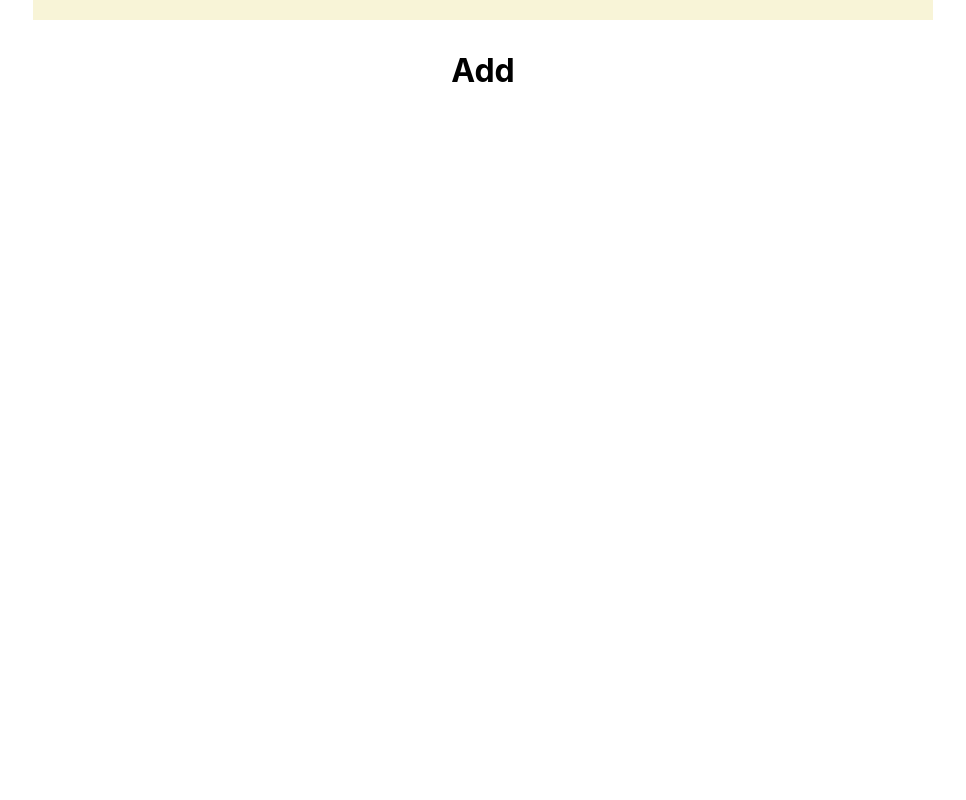
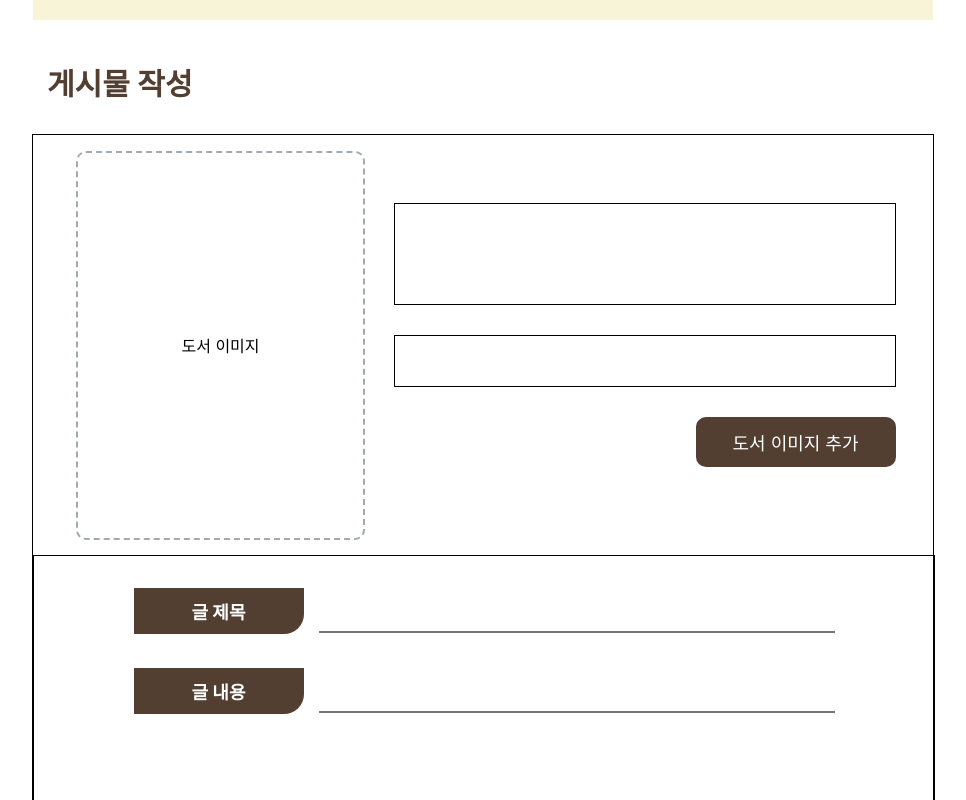
Before and after one commit to Hanghaemini2/mini_project2, a React (Create React App) app: page /add in a window 1280 px wide. Shown: the part 340-1140 px from the top of the page, without its empty margins (157-1123 px from the left). Before the commit the page ends 800 px from the top, so only its background shows below. Built offline with nearby package versions, Linux system fonts and the light colour scheme; a web font is replaced by a local one.

Commit message:
css 이후 페이지 추가

```diff
--- a/src/Add.js
+++ b/src/Add.js
@@ -1,7 +1,37 @@
+import React from "react";
+
 function Add() {
   return (
     <div>
-      <h1>Add</h1>
+      <p className="PageTitle">게시물 작성</p>
+      <div className="Add_allwrap">
+        <div className="Add_topWrap">
+          <div className="ImageAdd_wrap">
+            <div className="ImageAdd_wrap_Guide">
+              도서 이미지
+            </div>
+          </div>
+          <div className="Add_TitleWrap">
+            <div className="Add_BuylinkText">
+
+            </div>
+            <div className="Add_StarPoint">
+
+            </div>
+            <button className="Add_PicButton">도서 이미지 추가</button>
+          </div>
+        </div>
+        <div className="Add_bottomWrap">
+          <div className="Add_TitleText">
+            <span className="Add_Title_sub1"> 글 제목 </span>
+            <input className="Add_Title_Input"></input>
+          </div>
+          <div className="Add_TitleText">
+            <span className="Add_Title_sub1"> 글 내용 </span>
+            <input className="Add_Title_Input"></input>
+          </div>
+        </div>
+      </div>
     </div>
   );
 }
--- a/src/App.css
+++ b/src/App.css
@@ -132,8 +132,8 @@
   flex-flow: column nowrap;
   justify-content: center;
   align-items: center;
-  width: 350px;
-  height: 290px;
+  width: 390px;
+  height: 320px;
   margin: 15px;
   box-shadow: 3px 3px 7px #888B8D;
 }
@@ -150,17 +150,19 @@
 
 .Image_wrap{
   /* border: 1px solid black; */
-  height: 230px;
-  margin-right: 5px;
-  width: 170px;
+  height: 240px;
+  margin-right: 20px;
+  margin-top: 15px;
+  margin-bottom: 10px;
+  width: 160px;
 }
 
 .Text_Title_wrap{
   /* border: 1px solid black; */
   height: 30px;
   width: 150px;
-  margin-bottom: 12px;
-  font-size: 17px;
+  margin-bottom: 14px;
+  font-size: 18px;
   font-weight: bold;
   text-align: left;
   display: flex;
@@ -172,7 +174,7 @@
 .TextField{
   /* border: 1px solid black; */
   height: 185px;
-  width: 150px;
+  width: 170px;
   font-size: 13px;
   color: #523f31;
 }
@@ -180,8 +182,8 @@
 .card_half_Wrap_Bottom{
   /* border: 1px solid black; */
   height: 10px;
-  width: 310px;
-  padding: 10px;
+  width: 330px;
+  padding: 13px;
   text-align: right;
   font-size: 13px;
   font-weight: bold;
@@ -190,7 +192,7 @@
   display: flex;
   justify-content: flex-end;
   align-items: center;
-  margin-bottom: 10px;
+  margin-bottom: 15px;
   border-radius: 10px;
 }
 
@@ -413,6 +415,138 @@
 }
 
 
+/* ------------------------------------------------- */
+
+
+.PageTitle{
+  font-weight: bold;
+  font-size: 30px;
+  color: #523f31;
+  font-family: 'SEBANG_Gothic_Bold';
+  margin-left: 15px;
+}
+
+.Add_allwrap{
+  width: 900px;
+  height: 1000px;
+  display: flex;
+  flex-flow: column nowrap;
+  border: 1px solid black;
+}
+
+.Add_topWrap{
+  width: 900px;
+  height: 400px;
+  /* border: 1px solid black; */
+  display: flex;
+  flex-flow: row wrap;
+  justify-content: center;
+  align-items: flex-start;
+}
+
+.ImageAdd_wrap{
+  width: 300px;
+  height: 400px;
+  /* border: 1px solid black; */
+  display: flex;
+  justify-content: center;
+  align-items: center;
+  margin-right: 25px;
+  margin-top: 10px;
+}
+
+.ImageAdd_wrap_Guide{
+  width: 285px;
+  height: 385px;
+  border: 2px dashed #A2AAAD;
+  border-radius: 10px;
+  display: flex;
+  justify-content: center;
+  align-items: center;
+}
+
+.Add_TitleWrap{
+  width: 500px;
+  height: 400px;
+  /* border: 1px solid black; */
+  display: flex;
+  flex-flow: column nowrap;
+  justify-content: center;
+  align-items: flex-end;
+}
+
+.Add_BuylinkText{
+  width: 500px;
+  height: 100px;
+  border: 1px solid black;
+}
+
+.Add_StarPoint{
+  width: 500px;
+  height: 50px;
+  border: 1px solid black;
+  margin-top: 30px;
+}
+
+.Add_PicButton{
+  width: 200px;
+  height: 50px;
+  outline: none;
+  border: none;
+  padding: 10px;
+  border-radius: 10px;
+  background-color: #523f31;
+  color: white;
+  font-size: 18px;
+  margin-top: 30px;
+}
+
+.Add_bottomWrap{
+  width: 900px;
+  height: 400px;
+  display: flex;
+  flex-flow: column nowrap;
+  justify-content: flex-start;
+  align-items: center;
+  border: 1px solid black;
+  margin-top: 20px;
+}
+
+.Add_TitleText{
+  width: 800px;
+  height: 50px;
+  display: flex;
+  flex-flow: row wrap;
+  align-items: center;
+  justify-content: center;
+  margin-top: 30px;
+  /* border: 1px solid black; */
+}
+
+.Add_Title_sub1{
+  width: 150px;
+  text-align: center;
+  font-size: 18px;
+  padding: 10px;
+  font-weight: bold;
+  background-color: #523f31;
+  color: white;
+  border-bottom-right-radius: 20px;
+  /* border: 1px solid black; */
+}
+
+.Add_Title_Input{
+  width: 500px;
+  height: 25px;
+  padding: 8px;
+  font-size: 18px;
+  font-weight: bold;
+  border-top: none;
+  border-right: none;
+  border-left: none;
+  outline: none;
+  margin-left: 15px;
+}
 
 
 
--- a/src/App.js
+++ b/src/App.js
@@ -5,7 +5,6 @@ import Banner02 from './image/banner_02.jpeg';
 import Banner03 from './image/banner_03.jpeg';
 import LeftArrow from './image/arrow-left-fill.svg';
 import RightArrow from './image/arrow-right-fill.svg';
-import Logo from './image/house_heart_fill.svg';
 
 // import { ReactComponent as BookIcon } from './image/bookIcon.svg';
 
--- a/src/Main.js
+++ b/src/Main.js
@@ -13,7 +13,7 @@ function Main() {
                 <div className="Card_allWrap">
                     <div className="card_half_Wrap_Top">
                       <div className="Image_wrap">
-                        <img style={{width: '90%'}} src={Cover01} />
+                        <img style={{width: '160px'}} src={Cover01} />
                       </div>
                       <div className="Text_Wrap">
                         <div className="Text_Title_wrap">
```
